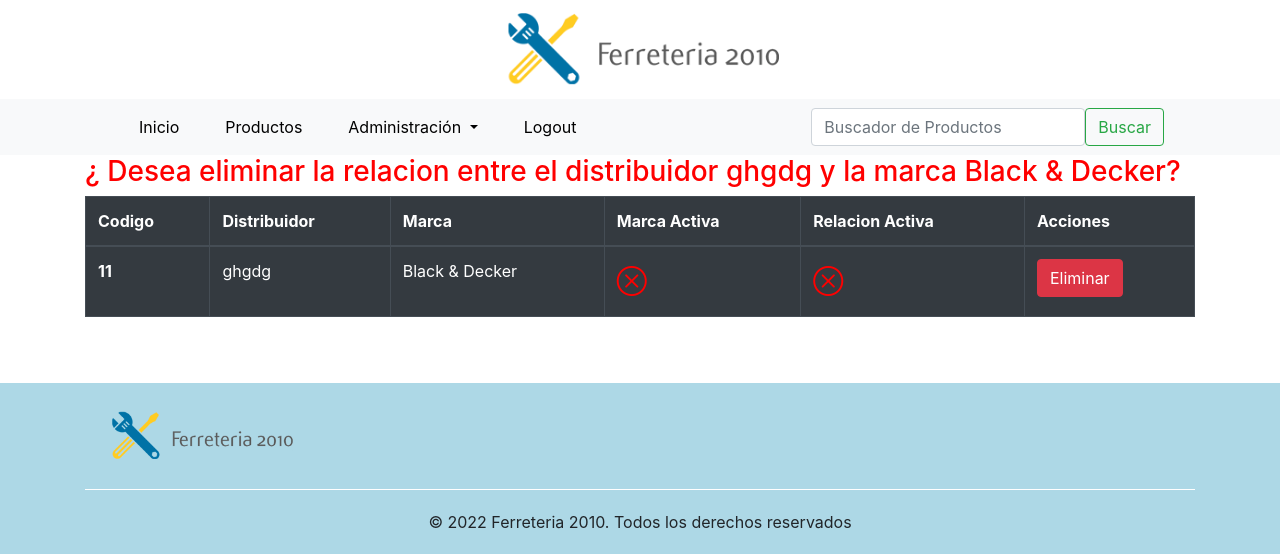
After one commit to MaxiPalau/Proyecto_Final, a Django app: page /productos/delete-distribuidorm/11 in a window 1280 px wide. The commit adds this page. Shown: the top 557 px of the page. Run offline with Django 4.2, Linux system fonts and the light colour scheme; a user stored in the database is signed in; data comes from the database, SQL or seed files in the repository; both versions use the stored data as it was after the commit.

Commit message:
agregados crud de relacion marca-distribuidor

```diff
--- a/Proyecto_Final/productos/models.py
+++ b/Proyecto_Final/productos/models.py
@@ -71,6 +71,7 @@ class Distribuidores(models.Model):
 class Distribuidores_marcas(models.Model):
     marca = models.ForeignKey(Marcas, on_delete=models.CASCADE, related_name='nombre_marca')
     distribuidor = models.ForeignKey(Distribuidores, on_delete=models.CASCADE, related_name='nombre')
+    active = models.BooleanField(default=True)
 
     class Meta:
         verbose_name = 'Distribuidores x marca'
--- a/Proyecto_Final/productos/urls.py
+++ b/Proyecto_Final/productos/urls.py
@@ -5,7 +5,9 @@ from django.urls import path
 # from productos.views import Delete_marca, List_distribuidor, Edit_distribuidor, Delete_distribuidor, List_tipo, Edit_tipo, Delete_tipo
 from productos.views import search_product, create_product, list_productos, detail_product, update_product, delete_product, list_marcas
 from productos.views import create_marca, update_marca, delete_marca, list_distribuidor, create_distribuidor, update_distribuidor
-from productos.views import delete_distribuidor, distribuidor_marca, list_tipo, create_tipo, update_tipo, delete_tipo
+from productos.views import delete_distribuidor, create_distribuidor_marca, list_tipo, create_tipo, update_tipo, delete_tipo
+from productos.views import list_distribuidor_marca, update_distribuidor_marca, delete_distribuidor_marca
+
 
 urlpatterns = [
     # path('', List_productos.as_view(), name = 'productos'),
@@ -44,7 +46,9 @@ urlpatterns = [
     path('update-tipo/<pk>/', update_tipo, name='update_tipo'),
     # path('delete-tipo/<int:pk>/', Delete_tipo.as_view(), name='delete_tipo'),
     path('delete-tipo/<pk>/', delete_tipo, name='delete_tipo'),
+    path('dist-marca/', list_distribuidor_marca, name='list_distribuidor_marca'),
     # path('create-distribuidorm/', Create_distribuidor_marca.as_view(), name='create_distribuidor_marca'),
-    path('create-distribuidorm/', distribuidor_marca, name='create_distribuidor_marca'),
-
+    path('create-distribuidorm/', create_distribuidor_marca, name='create_distribuidor_marca'),
+    path('update-distribuidorm/<pk>', update_distribuidor_marca, name='update_distribuidor_marca'),
+    path('delete-distribuidorm/<pk>', delete_distribuidor_marca, name='delete_distribuidor_marca'),
 ]
--- a/Proyecto_Final/productos/views.py
+++ b/Proyecto_Final/productos/views.py
@@ -45,18 +45,6 @@ def list_productos(request):
     producto = Productos.objects.all()
     context = paginator(request, producto, 6)
     return render(request, 'products/productos.html', context=context)
-    # grupo = usuario_logueado(request)
-    # producto = Productos.objects.all()
-    # pag = request.GET.get('page', 1)
-    # paginator = Paginator(producto, 6)
-    # try:
-    #     resultados = paginator.page(pag)
-    # except PageNotAnInteger:
-    #     resultados = paginator.page(1)
-    # except EmptyPage:
-    #     resultados = paginator.page(paginator.num_pages)
-    # context = {'object_list':resultados, 'grupo':grupo}
-    # return render(request, 'products/productos.html', context=context)
 
 def search_product(request):
     grupo = usuario_logueado(request)
@@ -64,14 +52,19 @@ def search_product(request):
     marcas = Marcas.objects.filter(nombre__icontains = request.GET['search']).values('id')
     tipos = Tipo.objects.filter(categoria__icontains = request.GET['search']).values('id')
     if productos.exists():
-        context = {'productos':productos, 'grupo':grupo}
+        context = {'object_list':productos, 'grupo':grupo}
+        # context = paginator(request, productos, 6)
     elif marcas.exists():
         productos = Productos.objects.filter(marca__in = marcas)
-        context = {'productos':productos, 'grupo':grupo}
+        context = {'object_list':productos, 'grupo':grupo}
+        # context = paginator(request, productos, 6)
+        print(context)
     elif tipos.exists():
         productos = Productos.objects.filter(tipo__in = tipos)
-        context = {'productos':productos, 'grupo':grupo}
+        context = {'object_list':productos, 'grupo':grupo}
+        # context = paginator(request, productos, 6)
     else:
+        # grupo = usuario_logueado(request)
         context = {'errors':'No se encontraron productos.', 'grupo':grupo}
     return render(request, 'products/search_product.html', context = context)
 
@@ -152,18 +145,9 @@ def delete_product(request, pk):
 
 # Marcas basado en funciones obteniendo el grupo del usuario
 def list_marcas(request):
-    grupo = usuario_logueado(request)
     if request.user.is_authenticated:
         marcas = Marcas.objects.all()
-        pag = request.GET.get('page', 1)
-        paginator = Paginator(marcas, 6)
-        try:
-            resultados = paginator.page(pag)
-        except PageNotAnInteger:
-            resultados = paginator.page(1)
-        except EmptyPage:
-            resultados = paginator.page(paginator.num_pages)
-        context = {'object_list':resultados, 'grupo':grupo}
+        context = paginator(request, marcas, 6)
         return render(request, 'distribuidores/marcas.html', context=context)
     else:
         return redirect('index')
@@ -228,19 +212,9 @@ def delete_marca(request, pk):
 
 # Distribuidores
 def list_distribuidor(request):
-    grupo = usuario_logueado(request)
     if request.user.is_authenticated:
         distribuidores = Distribuidores.objects.all()
-        pag = request.GET.get('page', 1)
-        paginator = Paginator(distribuidores, 6)
-        try:
-            resultados = paginator.page(pag)
-        except PageNotAnInteger:
-            resultados = paginator.page(1)
-        except EmptyPage:
-            resultados = paginator.page(paginator.num_pages)
-
-        context = {'object_list':resultados, 'grupo':grupo}
+        context = paginator(request, distribuidores, 6)
         return render(request, 'distribuidores/distribuidores.html', context=context)
     else:
         return redirect('index')
@@ -310,19 +284,31 @@ def delete_distribuidor(request, pk):
     else:
         return redirect('index')
 
-def distribuidor_marca(request):
+# Distribuidores x marcas
+
+def list_distribuidor_marca(request):
+    if request.user.is_authenticated:
+        distribuidores_m = Distribuidores_marcas.objects.all()
+        print(distribuidores_m)
+        context = paginator(request, distribuidores_m, 6)
+        return render(request, 'distribuidores/list_dist_marca.html', context=context)
+    else:
+        return redirect('index')
+
+def create_distribuidor_marca(request):
     grupo = usuario_logueado(request)
     if request.user.is_authenticated:
         if request.method == 'GET':
             form = Distribuidores_marcas_form()
             context = {'form':form, 'grupo':grupo}
-            return render(request, 'distribuidores/create_distribuidor_marca.html', context=context)
+            return render(request, 'distribuidores/create_dist_marca.html', context=context)
         else:
             form = Distribuidores_marcas_form(request.POST)
             if form.is_valid():
                 new_distribuidor_m = Distribuidores_marcas.objects.create(
                     marca = form.cleaned_data['marca'],
                     distribuidor = form.cleaned_data['distribuidor'],
+                    active = form.cleaned_data['active']
                 )
                 context ={'new_distribuidor_m':new_distribuidor_m, 'grupo':grupo}
             else:
@@ -330,25 +316,48 @@ def distribuidor_marca(request):
                     for key in f_error:
                         error = f_error[key]
                     context = {'errors':error, 'form':form, 'grupo':grupo}
-            return render(request, 'distribuidores/create_distribuidor_marca.html', context=context)
+            return render(request, 'distribuidores/create_dist_marca.html', context=context)
+    else:
+        return redirect('index')
+
+def update_distribuidor_marca(request, pk):
+    grupo = usuario_logueado(request)
+    if request.user.is_authenticated:
+        dist_marca = Distribuidores_marcas.objects.get(id = pk)
+        form = Distribuidores_marcas_form(request.POST or None, instance= dist_marca)
+        if form.is_valid():
+            form.save()
+            context = {'form':form, 'grupo':grupo}
+            return HttpResponseRedirect('/productos/dist-marca')
+        else:
+            f_error = form.errors
+            if f_error.__len__() == 0:
+                context = {'form':form, 'grupo':grupo}
+            else:
+                for key in f_error:
+                    error = f_error[key]
+                context = {'errors':error, 'form':form, 'grupo':grupo}
+        return render(request, 'distribuidores/update_dist_marca.html', context=context)
+    else:
+        return redirect('index')
+
+def delete_distribuidor_marca(request, pk):
+    grupo = usuario_logueado(request)
+    if request.user.is_authenticated:
+        dist_marca = Distribuidores_marcas.objects.get(id = pk)
+        context = {'object':dist_marca, 'grupo':grupo}
+        if request.method == 'POST':
+            Distribuidores_marcas.objects.filter(id = pk).update(active = False)
+            return HttpResponseRedirect('/productos/dist-marca')
+        return render(request, 'distribuidores/delete_dist_marca.html', context=context)
     else:
         return redirect('index')
 
 # Categorias/Tipos
 def list_tipo(request):
-    grupo = usuario_logueado(request)
     if request.user.is_authenticated:
         tipos = Tipo.objects.all()
-        pag = request.GET.get('page', 1)
-        paginator = Paginator(tipos, 6)
-        try:
-            resultados = paginator.page(pag)
-        except PageNotAnInteger:
-            resultados = paginator.page(1)
-        except EmptyPage:
-            resultados = paginator.page(paginator.num_pages)
-
-        context = {'object_list':resultados, 'grupo':grupo}
+        context = paginator(request, tipos, 6)
         return render(request, 'products/tipos.html', context=context)
     else:
         return redirect('index')
--- a/Proyecto_Final/templates/base.html
+++ b/Proyecto_Final/templates/base.html
@@ -44,7 +44,7 @@
                       <li><a class="dropdown-item" href="/productos/marcas/">Marcas</a></li>
                       <li><a class="dropdown-item" href="/productos/distribuidores/">Distribuidores</a></li>
                       <li><a class="dropdown-item" href="/productos/tipos/">Categorías</a></li>
-                      <li><a class="dropdown-item" href="/productos/create-distribuidorm/">Cargar Distribuidor x Marca</a></li>
+                      <li><a class="dropdown-item" href="/productos/dist-marca/">Distribuidor x Marca</a></li>
                     </ul>
                   </li>
                   {% endif %}
--- a/Proyecto_Final/templates/distribuidores/create_distribuidor_marca.html
+++ b/Proyecto_Final/templates/distribuidores/create_dist_marca.html
@@ -21,6 +21,12 @@
         <div class="card-body">
             <h5 class="card-title">Marca: {{new_distribuidor_m.marca}}</h5>
             <p class="card-text">Distribuidor: {{new_distribuidor_m.distribuidor}}</p>
+            <p class="card-text">Activo:
+                {% if new_distribuidor_m.active == True %}
+                <td><i class="bi bi-check-circle" style="text-align:right; font-size:30px; color:greenyellow"></i></td>
+            {% else %}
+                <td><i class="bi bi-x-circle" style="text-align:right; font-size:30px; color:red"></i></td>
+            {% endif %} </p>
         </div>
     </div>
 
--- /dev/null
+++ b/Proyecto_Final/templates/distribuidores/delete_dist_marca.html
@@ -0,0 +1,48 @@
+{% extends 'base.html' %}
+
+{% block titulo %} Borrar Distribuidor x Marca {% endblock %}
+
+{% block contenido %}
+
+    <h3 style="color: red">¿ Desea eliminar la relacion entre el distribuidor {{object.distribuidor.razon_social}} y la marca {{object.marca.nombre}}?</h3>
+
+    <div class="table-responsive-sm">
+    <table class="table table-hover table-dark table-bordered">
+        <thead>
+          <tr>
+            <th scope="col">Codigo</th>
+            <th scope="col">Distribuidor</th>
+            <th scope="col">Marca</th>
+            <th scope="col">Marca Activa</th>
+            <th scope="col">Relacion Activa</th>
+            <th scope="col">Acciones</th>
+          </tr>
+        </thead>
+        <tbody>
+                <tr>
+                <th scope="row">{{object.id}}</th>
+                <td>{{ object.distribuidor.razon_social }}</td>
+                <td>{{ object.marca.nombre }}</td>
+                {% if object.marca.active == True %}
+                    <td><i class="bi bi-check-circle" style="text-align:right; font-size:30px; color:greenyellow"></i></td>
+                {% else %}
+                    <td><i class="bi bi-x-circle" style="text-align:right; font-size:30px; color:red"></i></td>
+                {% endif %}
+                {% if object.active == True %}
+                    <td><i class="bi bi-check-circle" style="text-align:right; font-size:30px; color:greenyellow"></i></td>
+                {% else %}
+                    <td><i class="bi bi-x-circle" style="text-align:right; font-size:30px; color:red"></i></td>
+                {% endif %}
+                <td>
+                    <form method = "POST">
+                        {% csrf_token %}
+                        <button class="btn btn-danger" type="submit">Eliminar</button>
+                    </form>
+                </td>
+                </tr>
+        </tbody>
+      </table>
+    </div>
+
+
+    {% endblock %}
```
Also changed, not shown: Proyecto_Final/templates/distribuidores/list_dist_marca.html (renamed from Proyecto_Final/templates/distribuidores/marcas.html, +19 -13 lines), Proyecto_Final/templates/distribuidores/update_dist_marca.html (added, +22 -0 lines), Proyecto_Final/templates/products/search_product.html (+39 -1 lines), Proyecto_Final/db.sqlite3, Proyecto_Final/productos/migrations/0012_distribuidores_marcas_active.py (added).
